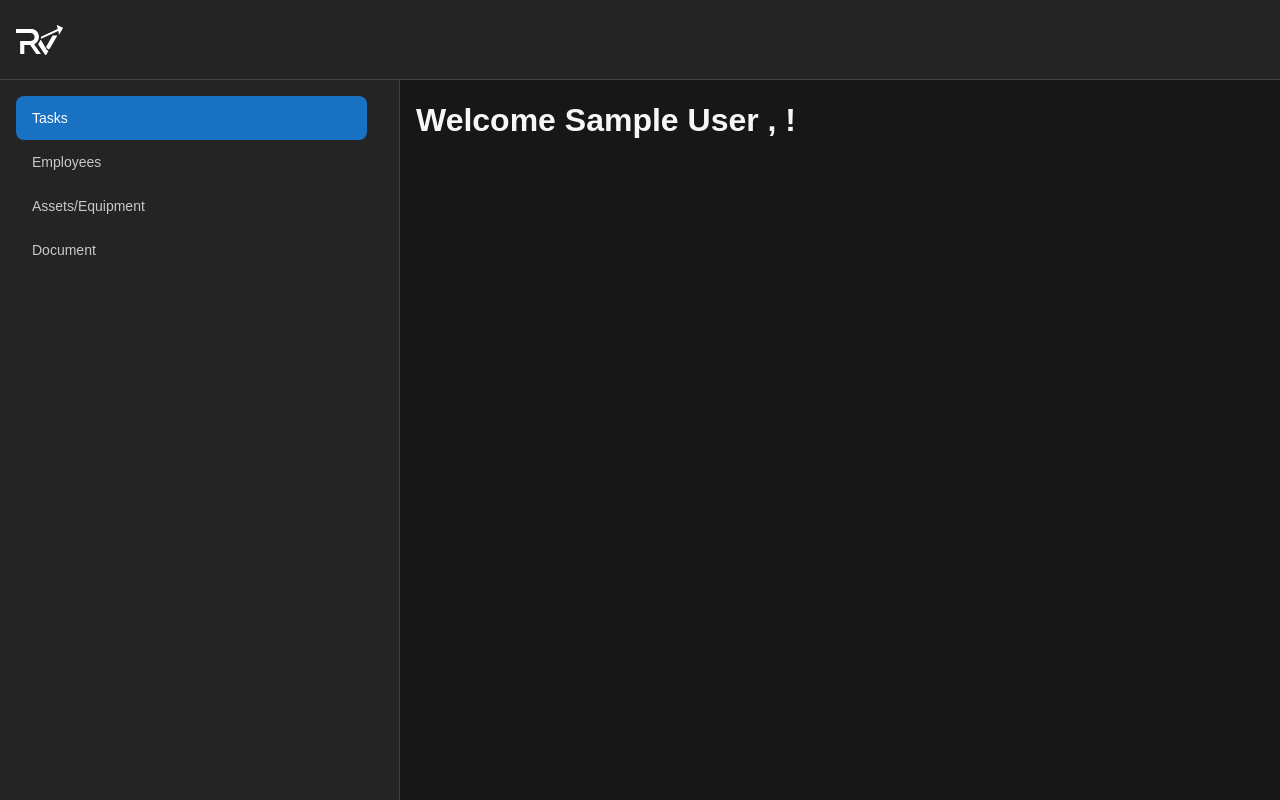
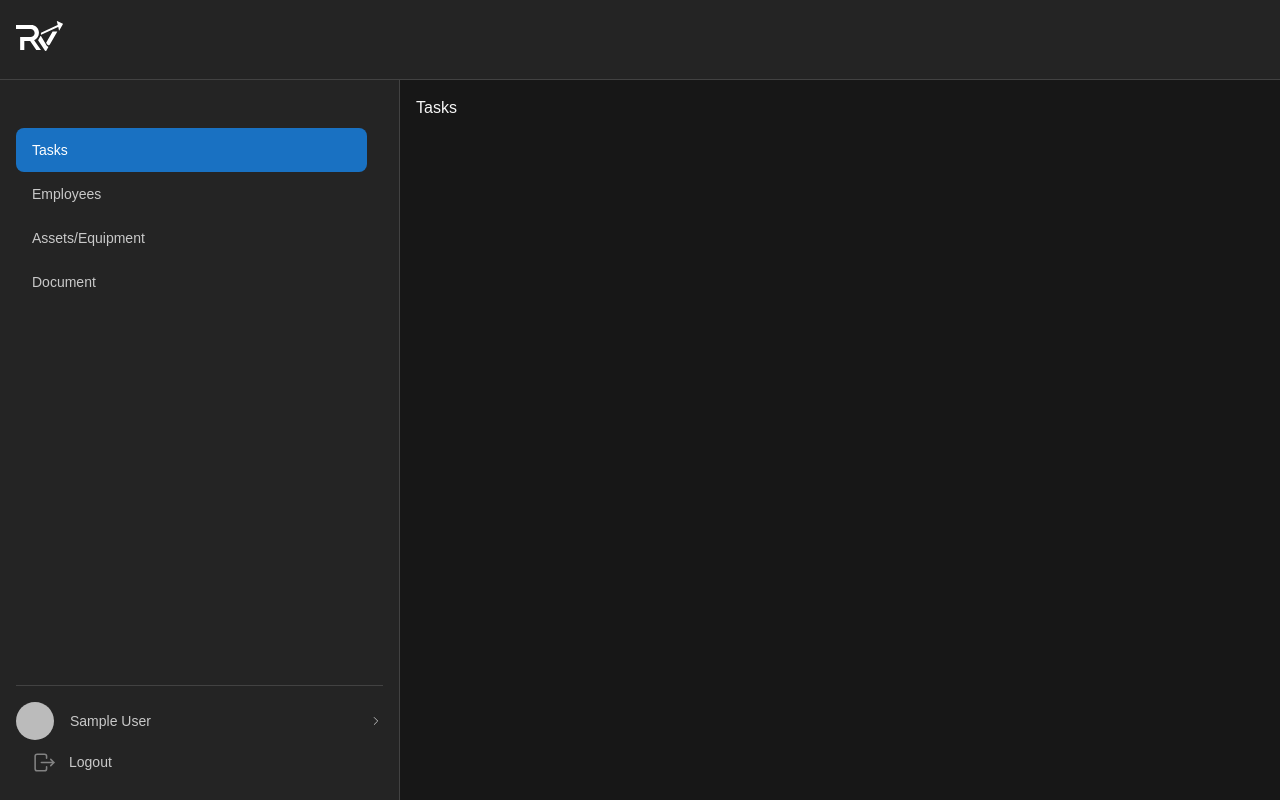
Before and after one commit to rivantmedia/erp, a Next.js app: page /dashboard/tasks in a window 1280 px wide. Built offline with nearby package versions, Linux system fonts and the light colour scheme; no server answers; sample sign-in values are in the browser's storage.

Commit message:
Navbar Completed

```diff
--- a/package.json
+++ b/package.json
@@ -13,6 +13,7 @@
     "@mantine/form": "^7.13.2",
     "@mantine/hooks": "^7.13.2",
     "@prisma/client": "^5.20.0",
+    "@tabler/icons-react": "^3.19.0",
     "googleapis": "^144.0.0",
     "next": "14.2.15",
     "next-auth": "^4.24.8",
--- a/src/app/api/employee/route.ts
+++ b/src/app/api/employee/route.ts
@@ -1,5 +1,6 @@
 import { NextRequest } from "next/server";
 import { PrismaClient, Prisma } from "@prisma/client";
+
 const prisma = new PrismaClient();
 
 export async function POST(req: NextRequest) {
--- a/src/app/dashboard/layout.tsx
+++ b/src/app/dashboard/layout.tsx
@@ -1,9 +1,21 @@
+"use client";
+
 import Dashboard from "@/components/Dashboard/Dashboard";
+import { useSession } from "next-auth/react";
+import { useRouter } from "next/navigation";
 
 export default function RootLayout({
   children,
 }: Readonly<{
   children: React.ReactNode;
 }>) {
+  const { data: session } = useSession();
+  const router = useRouter();
+
+  if (!session) {
+    router.replace("/");
+    return null;
+  }
+
   return <Dashboard>{children}</Dashboard>;
 }
--- a/src/app/dashboard/tasks/page.tsx
+++ b/src/app/dashboard/tasks/page.tsx
@@ -1,29 +1,3 @@
-"use client";
-
-import { useSession } from "next-auth/react";
-
-declare module "next-auth" {
-  interface Session {
-    user: {
-      name?: string | null;
-      email?: string | null;
-      image?: string | null;
-      role?: string | null;
-    };
-  }
+export default function Main() {
+  return <div>Tasks</div>;
 }
-
-export default function Main() {
-  const { data: session } = useSession();
-  return (
-    <div>
-      {session ? (
-        <h1>
-          Welcome {session.user?.name} , {session.user?.role}!
-        </h1>
-      ) : (
-        <h1>Not signed in</h1>
-      )}
-    </div>
-  );
-}
--- a/src/components/Dashboard/Dashboard.module.css
+++ b/src/components/Dashboard/Dashboard.module.css
@@ -1,3 +1,8 @@
+.navbarMain {
+  flex: 1;
+  margin-top: var(--mantine-spacing-xl);
+}
+
 .link {
   display: block;
   text-decoration: none;
@@ -27,3 +32,51 @@
     }
   }
 }
+
+.link2 {
+  display: flex;
+  align-items: center;
+  cursor: pointer;
+  border-radius: var(--mantine-radius-md);
+  color: light-dark(var(--mantine-color-gray-7), var(--mantine-color-dark-0));
+  padding: 0 var(--mantine-spacing-md);
+  font-size: var(--mantine-font-size-sm);
+  margin-right: var(--mantine-spacing-md);
+  font-weight: 500;
+  height: rem(44px);
+  line-height: rem(44px);
+
+  &:hover {
+    background-color: light-dark(
+      var(--mantine-color-gray-1),
+      var(--mantine-color-dark-5)
+    );
+    color: light-dark(var(--mantine-color-dark), var(--mantine-color-light));
+
+    & .linkIcon {
+      color: light-dark(var(--mantine-color-black), var(--mantine-color-white));
+    }
+  }
+
+  &[data-active] {
+    &,
+    &:hover {
+      border-left-color: var(--mantine-color-blue-filled);
+      background-color: var(--mantine-color-blue-filled);
+      color: var(--mantine-color-white);
+    }
+  }
+}
+
+.linkIcon {
+  color: light-dark(var(--mantine-color-gray-6), var(--mantine-color-dark-2));
+  margin-right: var(--mantine-spacing-sm);
+  width: rem(25px);
+  height: rem(25px);
+}
+
+.footer {
+  border-top: rem(1px) solid
+    light-dark(var(--mantine-color-gray-3), var(--mantine-color-dark-4));
+  padding-top: var(--mantine-spacing-md);
+}
--- a/src/components/Dashboard/Dashboard.tsx
+++ b/src/components/Dashboard/Dashboard.tsx
@@ -5,6 +5,10 @@ import React, { useState } from "react";
 import { Logo } from "@/components/Logo";
 import styles from "./Dashboard.module.css";
 import Link from "next/link";
+import { IconLogout } from "@tabler/icons-react";
+import { UserButton } from "../UserButton/UserButton";
+import { signOut } from "next-auth/react";
+import { useRouter } from "next/navigation";
 
 const linksData = [
   { label: "Tasks", href: "tasks" },
@@ -16,6 +20,7 @@ const linksData = [
 export default function Dashboard({ children }: { children: React.ReactNode }) {
   const [opened, setOpened] = useState(false);
   const [activeLink, setActiveLink] = useState("Tasks");
+  const router = useRouter();
 
   const toggle = () => setOpened((o) => !o);
 
@@ -47,10 +52,28 @@ export default function Dashboard({ children }: { children: React.ReactNode }) {
       <AppShell.Header>
         <Group h="100%" px="md">
           <Burger opened={opened} onClick={toggle} hiddenFrom="sm" size="sm" />
-          <Logo />
+          <Link href="/">
+            <Logo />
+          </Link>
         </Group>
       </AppShell.Header>
-      <AppShell.Navbar p="md">{links}</AppShell.Navbar>
+      <AppShell.Navbar p="md">
+        <div className={styles.navbarMain}>{links}</div>
+        <div className={styles.footer}>
+          <UserButton />
+
+          <div
+            className={styles.link2}
+            onClick={() => {
+              signOut();
+              router.push("/");
+            }}
+          >
+            <IconLogout className={styles.linkIcon} stroke={1.5} />
+            <span>Logout</span>
+          </div>
+        </div>
+      </AppShell.Navbar>
       <AppShell.Main>{children}</AppShell.Main>
     </AppShell>
   );
--- /dev/null
+++ b/src/components/UserButton/UserButton.module.css
@@ -0,0 +1,13 @@
+.user {
+  display: block;
+  width: 100%;
+  padding: var(--mantine-spacing-md);
+  color: light-dark(var(--mantine-color-black), var(--mantine-color-dark-0));
+
+  @mixin hover {
+    background-color: light-dark(
+      var(--mantine-color-gray-0),
+      var(--mantine-color-dark-8)
+    );
+  }
+}
--- /dev/null
+++ b/src/components/UserButton/UserButton.tsx
@@ -0,0 +1,44 @@
+"use client";
+
+import { UnstyledButton, Group, Avatar, Text, rem } from "@mantine/core";
+import { IconChevronRight } from "@tabler/icons-react";
+import classes from "./UserButton.module.css";
+import { useSession } from "next-auth/react";
+
+declare module "next-auth" {
+  interface Session {
+    user: {
+      name?: string | null;
+      email?: string | null;
+      image?: string | null;
+      role?: string | null;
+    };
+  }
+}
+
+export function UserButton() {
+  const { data: session } = useSession();
+
+  return (
+    <UnstyledButton className={classes.user}>
+      <Group>
+        <Avatar src={session?.user.image} radius="xl" />
+
+        <div style={{ flex: 1 }}>
+          <Text size="sm" fw={500}>
+            {session?.user.name}
+          </Text>
+
+          <Text c="dimmed" size="xs">
+            {session?.user.role}
+          </Text>
+        </div>
+
+        <IconChevronRight
+          style={{ width: rem(14), height: rem(14) }}
+          stroke={1.5}
+        />
+      </Group>
+    </UnstyledButton>
+  );
+}
```
Also changed, not shown: src/app/page.tsx (+8 -0 lines), 1 other file (tests, documents, lock files or other folders).
